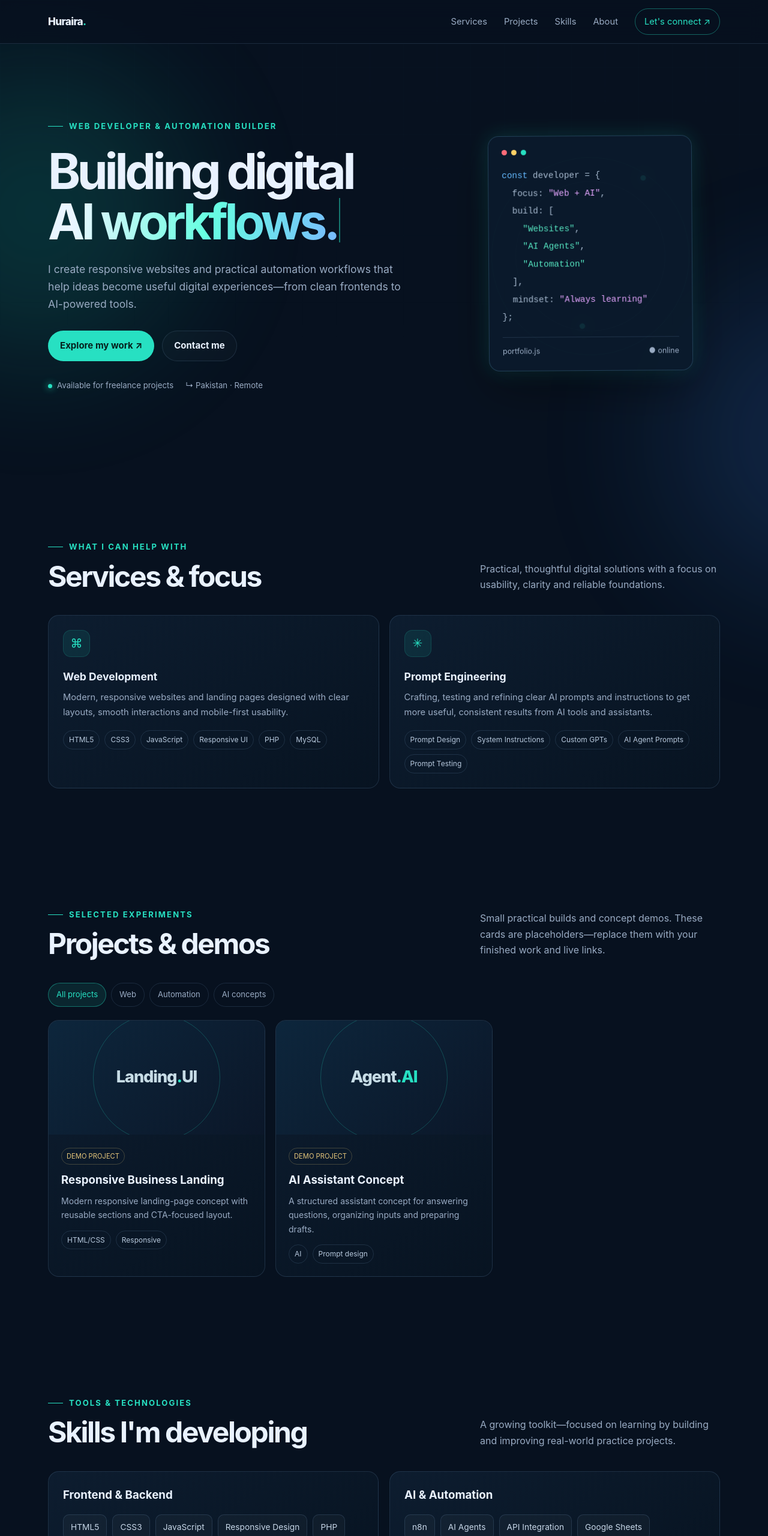
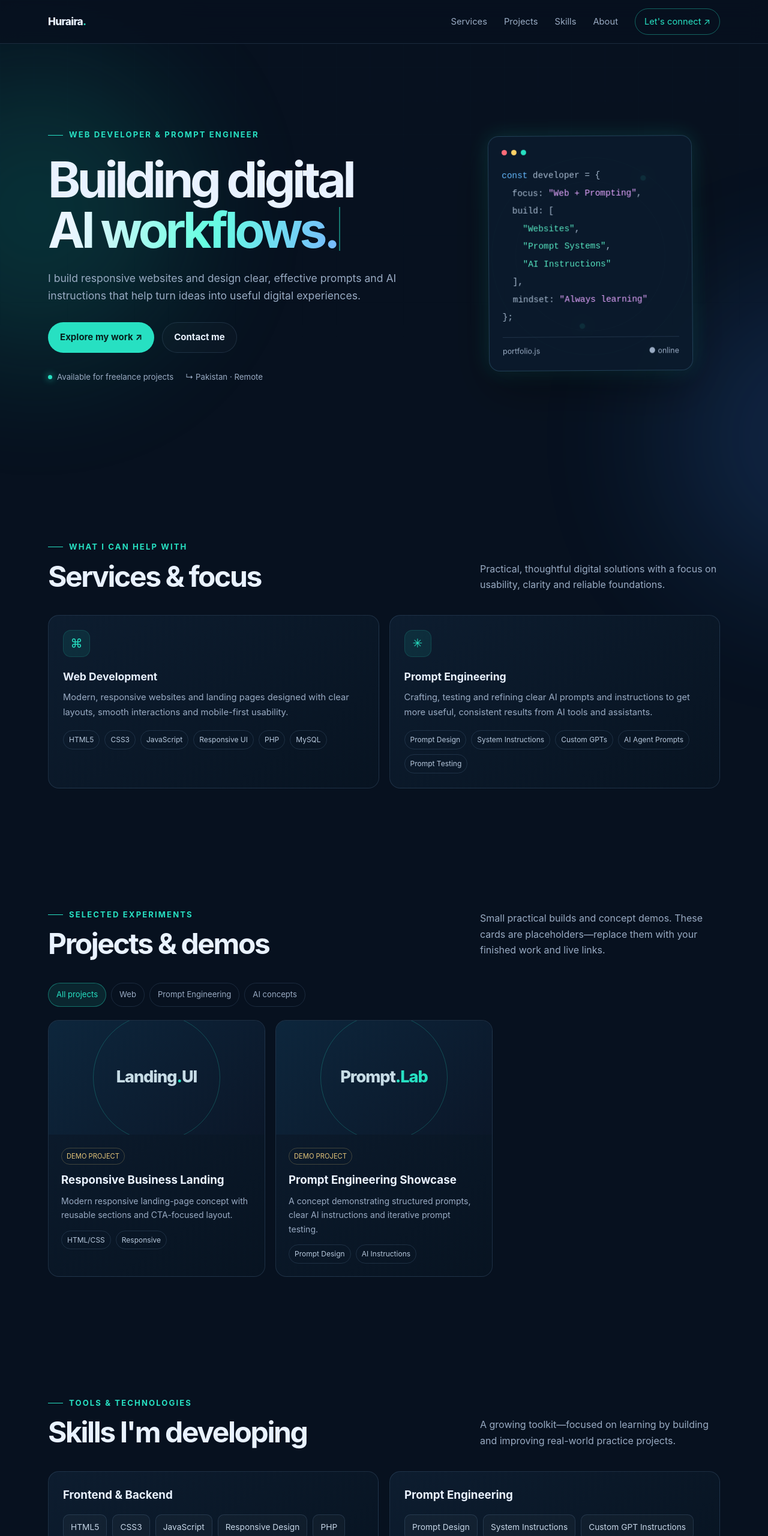
Before and after one commit to huraira2311f-droid/portfolio, a plain HTML site: page index.html in a window 1280 px wide. Shown: the top 2560 px of the page at 60% size. Drawn offline with Linux system fonts and the light colour scheme.

Commit message:
Update portfolio branding for web development and prompt engineering

```diff
--- a/index.html
+++ b/index.html
@@ -4,8 +4,8 @@
 <meta charset="UTF-8" />
 <meta name="viewport" content="width=device-width, initial-scale=1.0" />
 <meta name="theme-color" content="#07111f" />
-<meta name="description" content="Developer portfolio — responsive websites, web development, AI agents and workflow automation." />
-<title>Developer Portfolio | Huraira</title>
+<meta name="description" content="Huraira — web developer and prompt engineer building responsive websites and practical AI prompts." />
+<title>Huraira | Web Developer & Prompt Engineer</title>
 <style>
 :root{--bg:#07111f;--bg2:#0b1728;--card:#0d1d30;--text:#e9f2ff;--muted:#99abc3;--teal:#27e0c2;--cyan:#62b8ff;--border:rgba(135,180,220,.16);--glow:rgba(39,224,194,.18)}
 *{box-sizing:border-box;margin:0;padding:0}
@@ -115,9 +115,9 @@ footer{border-top:1px solid var(--border);padding:28px 0;color:var(--muted);font
 <main>
 <section class="hero container" id="home">
   <div class="hero-copy">
-    <div class="eyebrow">Web developer & automation builder</div>
+    <div class="eyebrow">Web Developer & Prompt Engineer</div>
     <h1>Building digital<br><span class="gradient-text" id="typed">experiences.</span><span class="cursor"></span></h1>
-    <p>I create responsive websites and practical automation workflows that help ideas become useful digital experiences—from clean frontends to AI-powered tools.</p>
+    <p>I build responsive websites and design clear, effective prompts and AI instructions that help turn ideas into useful digital experiences.</p>
     <div class="hero-actions"><a class="btn btn-primary" href="#projects">Explore my work ↗</a><a class="btn btn-ghost" href="#contact">Contact me</a></div>
     <div class="hero-meta"><span><i class="dot"></i> Available for freelance projects</span><span>↳ Pakistan · Remote</span></div>
   </div>
@@ -126,11 +126,11 @@ footer{border-top:1px solid var(--border);padding:28px 0;color:var(--muted);font
     <div class="code-card">
       <div class="card-top"><i class="window-dot"></i><i class="window-dot"></i><i class="window-dot"></i></div>
       <div class="code-line"><span class="key">const</span> developer = {</div>
-      <div class="code-line">&nbsp;&nbsp;focus: <span class="str">"Web + AI"</span>,</div>
+      <div class="code-line">&nbsp;&nbsp;focus: <span class="str">"Web + Prompting"</span>,</div>
       <div class="code-line">&nbsp;&nbsp;build: [</div>
       <div class="code-line">&nbsp;&nbsp;&nbsp;&nbsp;<span class="val">"Websites"</span>,</div>
-      <div class="code-line">&nbsp;&nbsp;&nbsp;&nbsp;<span class="val">"AI Agents"</span>,</div>
-      <div class="code-line">&nbsp;&nbsp;&nbsp;&nbsp;<span class="val">"Automation"</span></div>
+      <div class="code-line">&nbsp;&nbsp;&nbsp;&nbsp;<span class="val">"Prompt Systems"</span>,</div>
+      <div class="code-line">&nbsp;&nbsp;&nbsp;&nbsp;<span class="val">"AI Instructions"</span></div>
       <div class="code-line">&nbsp;&nbsp;],</div>
       <div class="code-line">&nbsp;&nbsp;mindset: <span class="str">"Always learning"</span></div>
       <div class="code-line">};</div>
@@ -149,11 +149,11 @@ footer{border-top:1px solid var(--border);padding:28px 0;color:var(--muted);font
 
 <section id="projects" class="projects container reveal">
   <div class="section-head"><div><div class="eyebrow">Selected experiments</div><h2>Projects & demos</h2></div><p>Small practical builds and concept demos. These cards are placeholders—replace them with your finished work and live links.</p></div>
-  <div class="filters"><button class="filter active" data-filter="all">All projects</button><button class="filter" data-filter="web">Web</button><button class="filter" data-filter="automation">Automation</button><button class="filter" data-filter="ai">AI concepts</button></div>
+  <div class="filters"><button class="filter active" data-filter="all">All projects</button><button class="filter" data-filter="web">Web</button><button class="filter" data-filter="prompt">Prompt Engineering</button><button class="filter" data-filter="ai">AI concepts</button></div>
   <div class="project-grid">
     <article class="project-card" data-category="web"><div class="project-visual"><div class="visual-label">Landing<span>.</span>UI</div></div><div class="project-content"><span class="project-badge">DEMO PROJECT</span><h3>Responsive Business Landing</h3><p>Modern responsive landing-page concept with reusable sections and CTA-focused layout.</p><div class="tags"><span class="tag">HTML/CSS</span><span class="tag">Responsive</span></div></div></article>
 
-    <article class="project-card" data-category="ai"><div class="project-visual"><div class="visual-label">Agent<span>.AI</span></div></div><div class="project-content"><span class="project-badge">DEMO PROJECT</span><h3>AI Assistant Concept</h3><p>A structured assistant concept for answering questions, organizing inputs and preparing drafts.</p><div class="tags"><span class="tag">AI</span><span class="tag">Prompt design</span></div></div></article>
+    <article class="project-card" data-category="prompt"><div class="project-visual"><div class="visual-label">Prompt<span>.Lab</span></div></div><div class="project-content"><span class="project-badge">DEMO PROJECT</span><h3>Prompt Engineering Showcase</h3><p>A concept demonstrating structured prompts, clear AI instructions and iterative prompt testing.</p><div class="tags"><span class="tag">Prompt Design</span><span class="tag">AI Instructions</span></div></div></article>
   </div>
 </section>
 
@@ -161,7 +161,7 @@ footer{border-top:1px solid var(--border);padding:28px 0;color:var(--muted);font
   <div class="section-head"><div><div class="eyebrow">Tools & technologies</div><h2>Skills I'm developing</h2></div><p>A growing toolkit—focused on learning by building and improving real-world practice projects.</p></div>
   <div class="skills-layout">
     <div class="skill-panel"><h3>Frontend & Backend</h3><div class="skill-list"><span class="skill-chip">HTML5</span><span class="skill-chip">CSS3</span><span class="skill-chip">JavaScript</span><span class="skill-chip">Responsive Design</span><span class="skill-chip">PHP</span><span class="skill-chip">MySQL</span><span class="skill-chip">Git / GitHub</span></div></div>
-    <div class="skill-panel"><h3>AI & Automation</h3><div class="skill-list"><span class="skill-chip">n8n</span><span class="skill-chip">AI Agents</span><span class="skill-chip">API Integration</span><span class="skill-chip">Google Sheets</span><span class="skill-chip">WhatsApp Business Concepts</span><span class="skill-chip">Prompt Engineering</span></div></div>
+    <div class="skill-panel"><h3>Prompt Engineering</h3><div class="skill-list"><span class="skill-chip">Prompt Design</span><span class="skill-chip">System Instructions</span><span class="skill-chip">Custom GPT Instructions</span><span class="skill-chip">AI Agent Prompts</span><span class="skill-chip">Prompt Testing</span><span class="skill-chip">Prompt Optimization</span></div></div>
   </div>
 </section>
 
@@ -169,12 +169,12 @@ footer{border-top:1px solid var(--border);padding:28px 0;color:var(--muted);font
   <div class="section-head"><div><div class="eyebrow">A little about me</div><h2>Curious by nature.<br>Builder by practice.</h2></div></div>
   <div class="about-layout">
     <div class="about-visual"><div><div class="bigmark">H<span style="color:#e9f2ff">.</span></div><small>Learning · Building · Improving</small></div></div>
-    <div class="about-text"><p>I'm growing my skills in web development and automation by creating practical projects, experimenting with tools and learning how technology can solve everyday problems.</p><p>My approach is simple: keep things clear, make the experience useful, and improve with every build. I'm open to beginner-friendly collaborations and freelance opportunities where I can deliver, learn and grow.</p><div class="tags"><span class="tag">Problem-solving</span><span class="tag">Continuous learning</span><span class="tag">Remote collaboration</span></div></div>
+    <div class="about-text"><p>I'm developing my expertise in web development and prompt engineering through practical projects, experimentation and continuous learning.</p><p>My approach is simple: keep things clear, make the experience useful, and improve with every build. I'm open to beginner-friendly collaborations and freelance opportunities where I can deliver, learn and grow.</p><div class="tags"><span class="tag">Problem-solving</span><span class="tag">Continuous learning</span><span class="tag">Remote collaboration</span></div></div>
   </div>
 </section>
 
 <section id="contact" class="container reveal">
-  <div class="contact-box"><div><div class="eyebrow">Have a project in mind?</div><h2>Let's build something<br><span class="gradient-text">useful together.</span></h2><p>Have a website idea, workflow to simplify, or a small project to discuss? Reach out and let's talk.</p></div><div class="hero-actions"><a class="btn btn-primary" href="mailto:hurairakhan9080@gmail.com?subject=Portfolio%20project%20inquiry">Email me ↗</a><a class="btn btn-ghost" href="https://wa.me/03148483779" target="_blank" rel="noopener">WhatsApp</a></div></div>
+  <div class="contact-box"><div><div class="eyebrow">Have a project in mind?</div><h2>Let's build something<br><span class="gradient-text">useful together.</span></h2><p>Have a website idea or an AI prompting challenge? Reach out and let's discuss how I can help.</p></div><div class="hero-actions"><a class="btn btn-primary" href="mailto:hurairakhan9080@gmail.com?subject=Portfolio%20project%20inquiry">Email me ↗</a><a class="btn btn-ghost" href="https://wa.me/03148483779" target="_blank" rel="noopener">WhatsApp</a></div></div>
 </section>
 </main>
 <footer><div class="container footer-row"><span>© <span id="year"></span> Huraira · Portfolio</span><span>Designed & built with HTML, CSS and JavaScript</span><a href="#home">Back to top ↑</a></div></footer>
```
